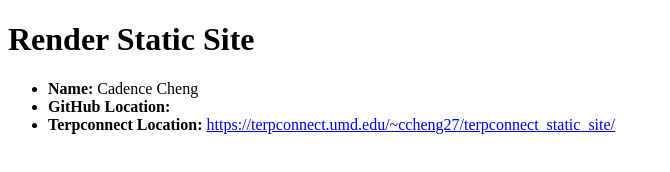
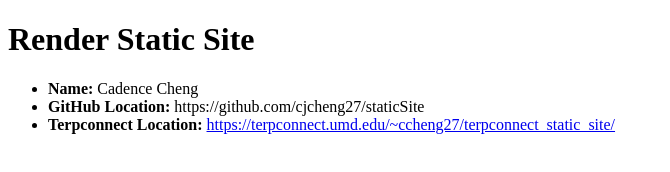
Before and after one commit to cjcheng27/staticSite, a plain HTML site: page index.html in a window 1280 px wide. Shown: the whole page, without its empty margins (0-670 px from the left). Drawn offline with Linux system fonts and the light colour scheme.

Commit message:
added github link

```diff
--- a/index.html
+++ b/index.html
@@ -12,7 +12,7 @@
     <p>
         <ul>
             <li><strong>Name: </strong>Cadence Cheng</li>
-            <li><strong>GitHub Location: </strong></li>
+            <li><strong>GitHub Location: </strong><a href="https://github.com/cjcheng27/staticSite"></a>https://github.com/cjcheng27/staticSite</li>
             <li><strong>Terpconnect Location: </strong><a href="https://terpconnect.umd.edu/~ccheng27/terpconnect_static_site/">https://terpconnect.umd.edu/~ccheng27/terpconnect_static_site/</a></li>
         </ul>
     </p>
```
